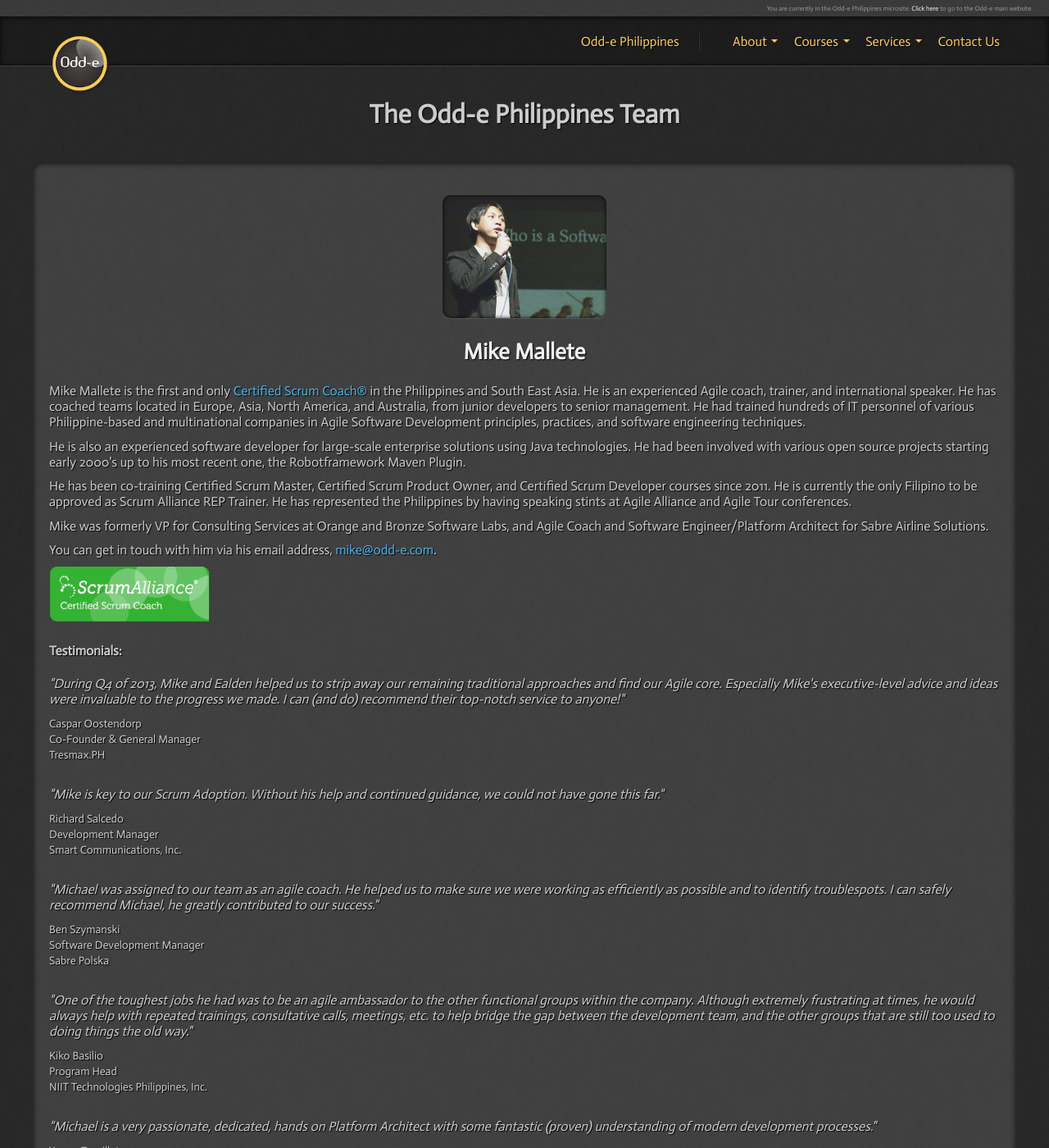
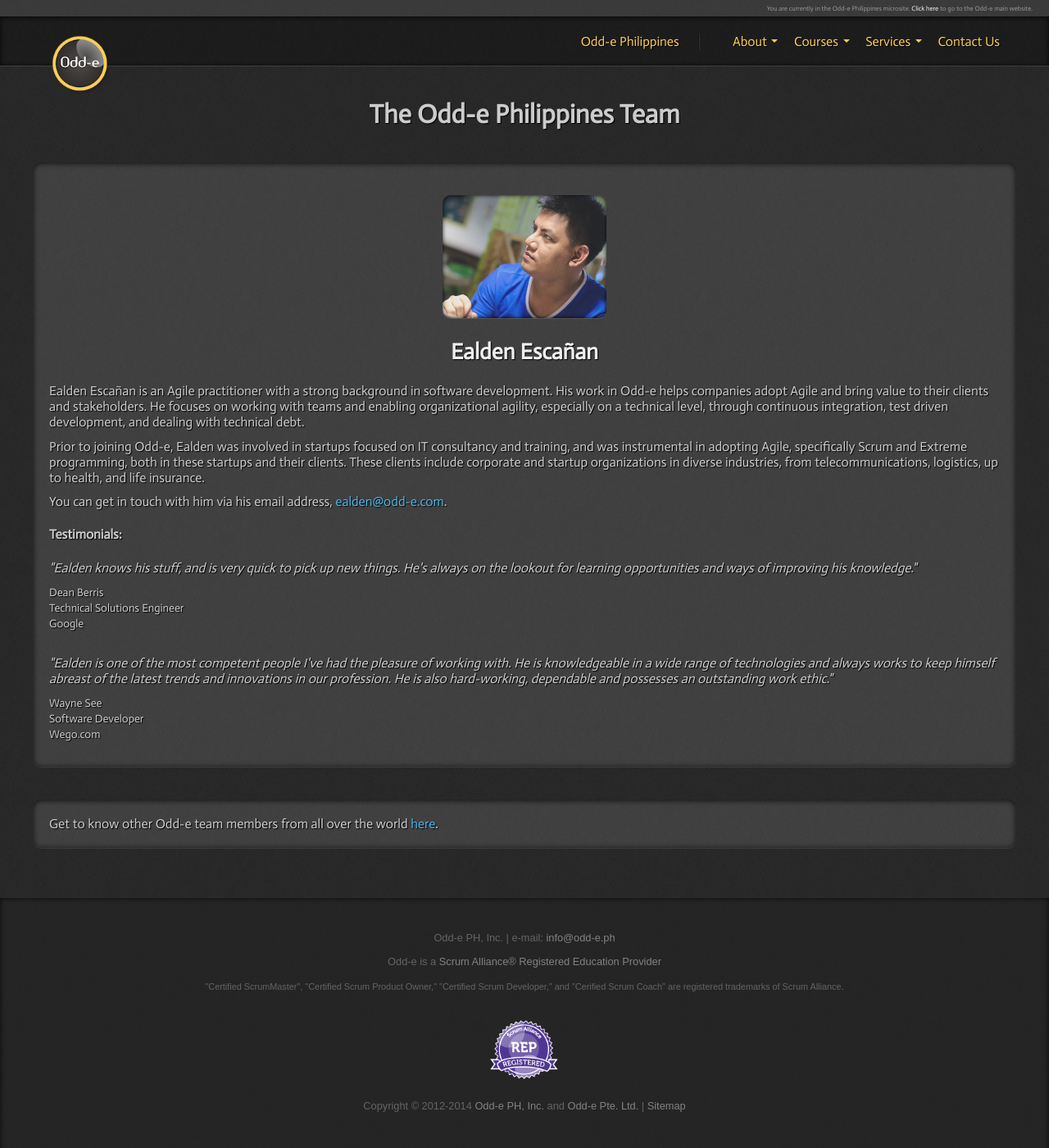
Before and after one commit to nerds-odd-e/odd-e.ph, a Jekyll site: the page built from about/team.html, in a window 1280 px wide and 1400 px high. Shown: the whole window at 82% size. Built offline with Jekyll 4.4.1, drawn with Linux system fonts in a browser that asks for light colours; some of the changed text lies outside the part shown.

Commit message:
It's time

```diff
--- a/about/team.html
+++ b/about/team.html
@@ -9,69 +9,6 @@
 	  <h1>The Odd-e Philippines Team</h1>
   </header>
 </section>
-<section class="about">
-  <div class="profile_photo">
-		<img src="/img/mike.jpg" alt="Mike Mallete" width="200" height="150"/>
-	</div>
-	<header><h2>Mike Mallete</h2></header>
-  <p>
-		Mike Mallete is the first and only <a href="http://www.scrumalliance.org/certifications/csc-certification">Certified Scrum Coach&reg;</a> in the Philippines and South East Asia. He is an experienced Agile coach, trainer, and international speaker. He has coached teams located in Europe, Asia, North America, and Australia, from junior developers to senior management. He had trained hundreds of IT personnel of various Philippine-based and multinational companies in Agile Software Development principles, practices, and software engineering techniques.
-	</p>
-	<p>
-		He is also an experienced software developer for large-scale enterprise solutions using Java technologies. He had been involved with various open source projects starting early 2000's up to his most recent one, the Robotframework Maven Plugin.
-	</p>
-	<p>
-		He has been co-training Certified Scrum Master, Certified Scrum Product Owner, and Certified Scrum Developer courses since 2011. He is currently the only Filipino to be approved as Scrum Alliance REP Trainer. He has represented the Philippines by having speaking stints at Agile Alliance and Agile Tour conferences.
-	</p>
-	<p>
-		Mike was formerly VP for Consulting Services at Orange and Bronze Software Labs, and Agile Coach and Software Engineer/Platform Architect for Sabre Airline Solutions.
-	</p>
-	<p>
-		You can get in touch with him via his email address, <a href="mailto:mike@odd-e.com">mike@odd-e.com</a>.
-	</p>
-	<p>
-		<img src="/img/csc.png" alt="Certified Scrum Coach" width="195" height="67" />
-	</p>
-	<h4>Testimonials:</h4>
-	<p>
-    <p>
-    <em>"During Q4 of 2013, Mike and Ealden helped us to strip away our remaining traditional approaches and find our Agile core. Especially Mike's executive-level advice and ideas were invaluable to the progress we made. I can (and do) recommend their top-notch service to anyone!"</em>
-    </p>
-    <p>
-      <small>Caspar Oostendorp<br/>Co-Founder & General Manager<br/>Tresmax.PH</small>
-    </p>
-    <br/>
-    <p>
-			<em>"Mike is key to our Scrum Adoption. Without his help and continued guidance, we could not have gone this far."</em>
-		</p>
-		<p>
-			<small>Richard Salcedo<br/>Development Manager<br/>Smart Communications, Inc.</small>
-		</p>
-		<br/>
-    <p>
-			<em>"Michael was assigned to our team as an agile coach. He helped us to make sure we were working as efficiently as possible and to identify troublespots. I can safely recommend Michael, he greatly contributed to our success."</em>
-		</p>
-		<p>
-			<small>Ben Szymanski<br/>Software Development Manager<br/>Sabre Polska</small>
-		</p>
-		<br/>
-    <p>
-			<em>"One of the toughest jobs he had was to be an agile ambassador to the other functional groups within the company. Although extremely frustrating at times, he would always help with repeated trainings, consultative calls, meetings, etc. to help bridge the gap between the development team, and the other groups that are still too used to doing things the old way."</em>
-		</p>
-		<p>
-			<small>Kiko Basilio<br/>Program Head<br/>NIIT Technologies Philippines, Inc.</small>
-		</p>
-    <br/>
-    <p>
-			<em>"Michael is a very passionate, dedicated, hands on Platform Architect with some fantastic (proven) understanding of modern development processes."</em>
-		</p>
-		<p>
-			<small>Yoann Trouillet<br/>Principal Software Architect<br/>etrainu</small>
-		</p>
-	</p>
-
-</section>
-
 <section class="about">
   <div class="profile_photo">
 		<img src="/img/ealden.jpg" alt="Ealden Escañan" width="200" height="150"/>
```
Also changed, not shown: img/mike.jpg (deleted).
